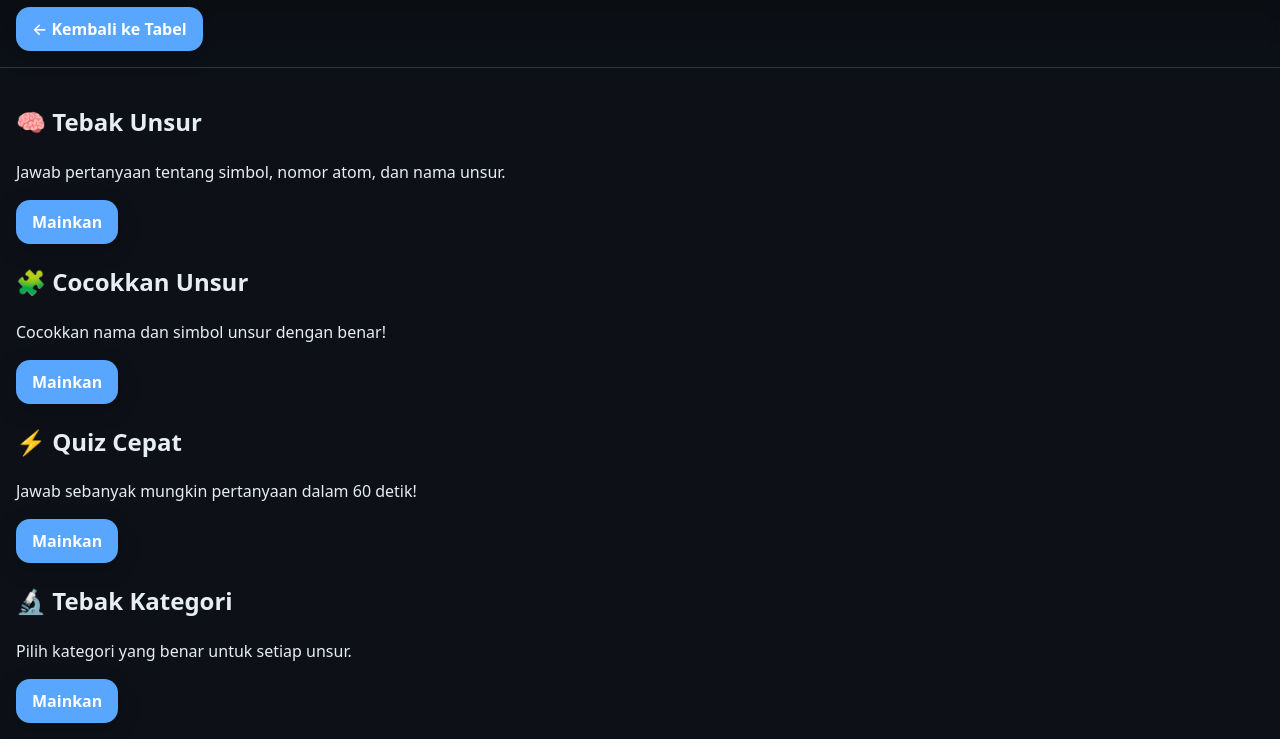
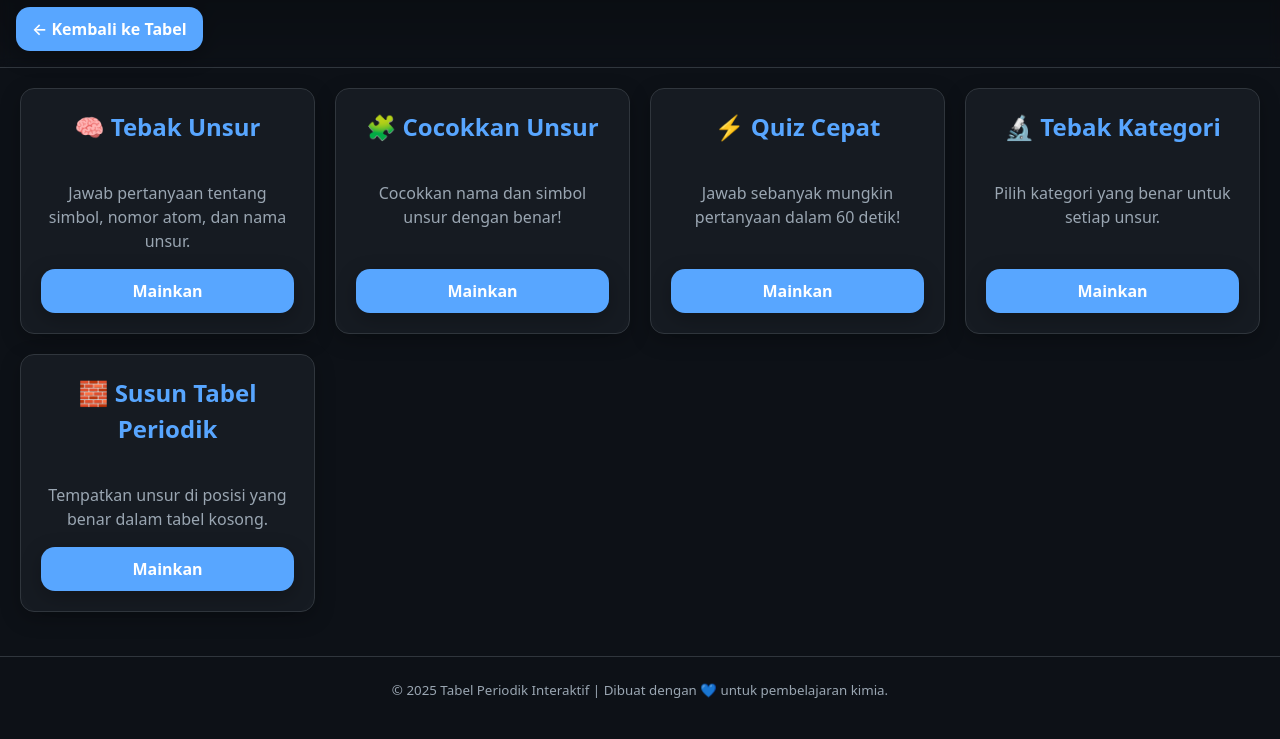
Before and after one commit to msalamrie/chemistry, a plain HTML site: page games.html in a window 1280 px wide. Shown: the part 61-800 px from the top of the page. Drawn offline with Linux system fonts and the light colour scheme.

Commit message:
Update style.css

```diff
--- a/style.css
+++ b/style.css
@@ -12,6 +12,34 @@
   --radius: 14px;
   --gap: 8px;
   --shadow: 0 6px 20px rgba(0,0,0,.25);
+}
+
+.game-menu {
+  display: grid;
+  grid-template-columns: repeat(auto-fit, minmax(260px, 1fr));
+  gap: 20px;
+  padding: 20px;
+}
+
+.game-card {
+  background: var(--panel);
+  border: 1px solid var(--border);
+  border-radius: var(--radius);
+  padding: 20px;
+  box-shadow: var(--shadow);
+  text-align: center;
+  display: flex;
+  flex-direction: column;
+  justify-content: space-between;
+}
+.game-card h2 {
+  margin-top: 0;
+  color: var(--accent);
+}
+.game-card p {
+  flex-grow: 1;
+  color: var(--muted);
+  margin-bottom: 16px;
 }
 
 *{ box-sizing: border-box }
```
